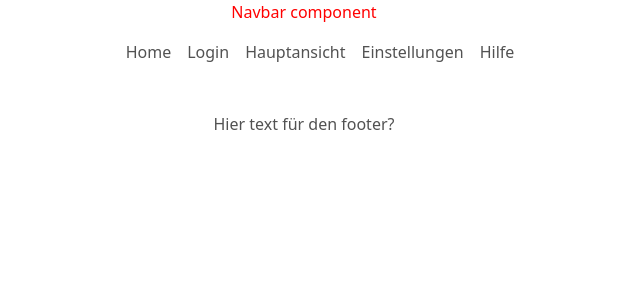
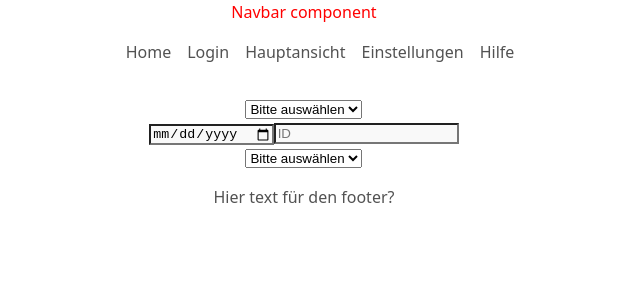
Before and after one commit to RealBiggerBo/Softwaretechnik, a React app in the folder frontend/: page /dataview in a window 1280 px wide. Shown: the top 300 px of the page, without its empty margins (336-976 px from the left). Built offline with nearby package versions, Linux system fonts and the light colour scheme; the HTML template or start-up script is replaced by a standard one.

Commit message:
add routes

```diff
--- a/frontend/src/App.tsx
+++ b/frontend/src/App.tsx
@@ -7,10 +7,9 @@ import "./App.css";
 import Navbar from "./components/Navbar";
 import { useState } from "react";
 import type { IApiCaller } from "./classes/IApiCaller";
-/*import DataviewPage from "./pages/DataviewPage";*/
-/*import SearchPage from "./pages/SearchPage";
-import SettingsPage from "./pages/SettingsPage";
-import StatisticsPage from "./pages/StatisticsPage";*/
+import DataviewPage from "./pages/DataviewPage";
+import SearchPage from "./pages/SearchPage";
+import StatisticsPage from "./pages/StatisticsPage";
 
 function HomePage() {
   return (
@@ -116,6 +115,9 @@ function App({ caller }: Props) {
           <Route path="/login" element={<LoginPage />} />
           <Route path="/main" element={<MainPage caller={caller} />} />
           <Route path="/settings" element={<SettingsPage caller={caller} />} />
+          <Route path="/dataview" element={<DataviewPage/>}/>
+          <Route path="/search" element={<SearchPage/>}/>
+          <Route path="/statistics" element={<StatisticsPage/>}/>
         </Routes>
       </div>
 
--- a/frontend/src/components/MainPageContainer.tsx
+++ b/frontend/src/components/MainPageContainer.tsx
@@ -1,11 +1,13 @@
+
 interface Props {
   heading: string;
   body: string;
   buttons: string[];
+  links: string[];
   color: "search" | "statistics" | "lastUsed" | "createNew";
 }
 //Generiert einen großen Bereich auf der MainPage
-function MainPageContainer({ heading, body, buttons, color }: Props) {
+function MainPageContainer({ heading, body, buttons, links, color }: Props) {
   return (
     <div className={"mainPageContainer " + "mainPageContainer-" + color}>
       <div className="textContainer">
@@ -15,12 +17,13 @@ function MainPageContainer({ heading, body, buttons, color }: Props) {
 
       <div className="buttonContainer">
         {buttons.map((val, index) => (
-          <button
+          <a
             key={index}
             className={"mainPageContainerBtn mainPageContainerBtn-" + color}
+            href={links[index]}
           >
             {val}
-          </button>
+          </a>
         ))}
       </div>
     </div>
--- a/frontend/src/pages/DataviewPage.tsx
+++ b/frontend/src/pages/DataviewPage.tsx
@@ -0,0 +1,24 @@
+function DataviewPage(){
+    return (
+        <div>
+            <select>
+                <option>Bitte auswählen</option>
+                <option>Anfrage</option>
+                <option>Fall</option>
+            </select>
+            <br/>
+            <input type="date"/>
+            <input placeholder="ID"/>
+            <br/>
+            <select>
+                <option>Bitte auswählen</option>
+                <option>E-Mail</option>
+                <option>Telefon</option>
+                <option>vor Ort</option>
+                <option>Sonstiges</option>
+            </select>
+            <br/>
+        </div>
+    );
+}
+export default DataviewPage;
--- a/frontend/src/pages/MainPage.tsx
+++ b/frontend/src/pages/MainPage.tsx
@@ -19,24 +19,28 @@ function MainPage({ caller }: Props) {
           body="Hier können Anfragen und Fälle gesucht werden."
           color="search"
           buttons={["Suchen"]}
+          links={["/search"]}
         />
         <MainPageContainer
           heading="Statistik"
           body="Hier können Statistiken berechnet werden"
           color="statistics"
           buttons={["Berechnen"]}
+          links={["/statistic"]}
         />
         <MainPageContainer
           heading="Zuletzt bearbeitet"
           body="Hier können der zuletzt bearbeitete Fall und die zuletzt bearbeitete Anfrage aufgerufen werden."
           color="lastUsed"
           buttons={["Letzter Fall", "Letzte Anfrage"]}
+          links={["/"]}
         />
         <MainPageContainer
           heading="Neu erstellen"
           body="Hier können neue Fälle und Anfragen erstellt werden."
           color="createNew"
           buttons={["Neuer Fall", "Neue Anfrage"]}
+          links={["/dataview?type=neuer-fall","/dataview?type=neue-anfrage"]}
         />
       </div>
     </>
--- a/frontend/src/pages/SearchPage.tsx
+++ b/frontend/src/pages/SearchPage.tsx
@@ -0,0 +1,6 @@
+function SearchPage(){
+    return(
+        1
+    );
+}
+export default SearchPage;
--- a/frontend/src/pages/StatisticsPage.tsx
+++ b/frontend/src/pages/StatisticsPage.tsx
@@ -0,0 +1,6 @@
+function StatisticsPage(){
+    return(
+        1
+    );
+}
+export default StatisticsPage;
```
